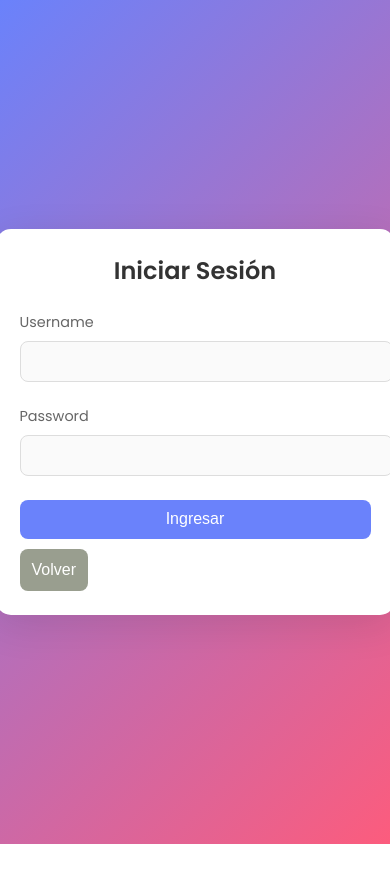
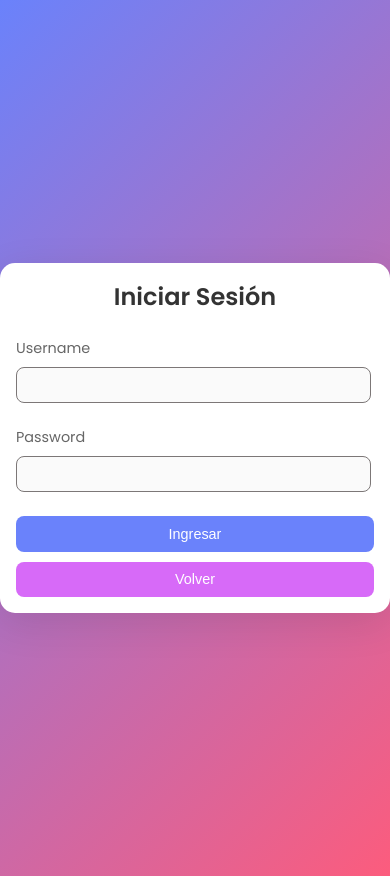
Before and after one commit to ClaudioFonseca2002/frontEnd_porfolio, a React (Vite) app: page /login in a window 390 px wide. Before the commit the page ends 844 px from the top, so only its background shows below. Built offline with nearby package versions, Linux system fonts and the light colour scheme.

Commit message:
Cambios en Login.css

```diff
--- a/src/views/login/Login.css
+++ b/src/views/login/Login.css
@@ -2,6 +2,7 @@
     display: grid;
     place-items: center;
     height: 100vh;
+    padding: 1rem;
     background: linear-gradient(135deg, #6a82fb 0%, #fc5c7d 100%);
   }
 
@@ -18,6 +19,7 @@
     text-align: center;
     margin-bottom: 1.5rem;
     color: #333;
+    font-size: clamp(1.5rem, 2.5vw, 1.8rem);
   }
 
   .login-form {
@@ -37,13 +39,14 @@
   }
 
   .input-group input {
-    width: 100%;
+    width: 94%; /* Ajuste dinámico */
     padding: 0.75rem;
     font-size: 1rem;
-    border: 1px solid #ddd;
+    border: 1px solid #7c7777;
     border-radius: 8px;
     background-color: #fafafa;
     outline: none;
+    transition: border-color 0.3s ease;
   }
 
   .input-group input:focus {
@@ -52,49 +55,64 @@
 
   .login-button {
     padding: 0.75rem;
-    font-size: 1rem;
+    font-size: clamp(0.9rem, 2vw, 1rem);
     background-color: #6a82fb;
     color: #fff;
     border: none;
     border-radius: 8px;
     cursor: pointer;
     transition: background-color 0.3s ease;
+    width: 100%;
   }
 
   .back-button {
     margin-top: 10px;
     padding: 0.75rem;
-    font-size: 1rem;
-    background-color: #999e8f;
+    font-size: clamp(0.9rem, 2vw, 1rem);
+    background-color: #d76af8;
     color: #fff;
     border: none;
     border-radius: 8px;
     cursor: pointer;
     transition: background-color 0.3s ease;
+    width: 100%;
   }
 
   .login-button:hover {
     background-color: #0d2b57;
   }
 
+  .back-button:hover {
+    background-color: #a244c4;
+  }
+
   /* Responsividad */
   @media (max-width: 768px) {
     .login-card {
       padding: 1.5rem;
-      max-width: 90%;
+    }
+
+    .input-group input {
+      padding: 0.7rem;
+    }
+
+    .login-button,
+    .back-button {
+      padding: 0.7rem;
     }
   }
 
   @media (max-width: 480px) {
-    .login-title {
-      font-size: 1.5rem;
+    .login-card {
+      padding: 1rem;
     }
 
     .input-group input {
-      padding: 0.65rem;
+      padding: 0.5rem;
     }
 
-    .login-button {
-      padding: 0.65rem;
+    .login-button,
+    .back-button {
+      padding: 0.6rem;
     }
   }
```
